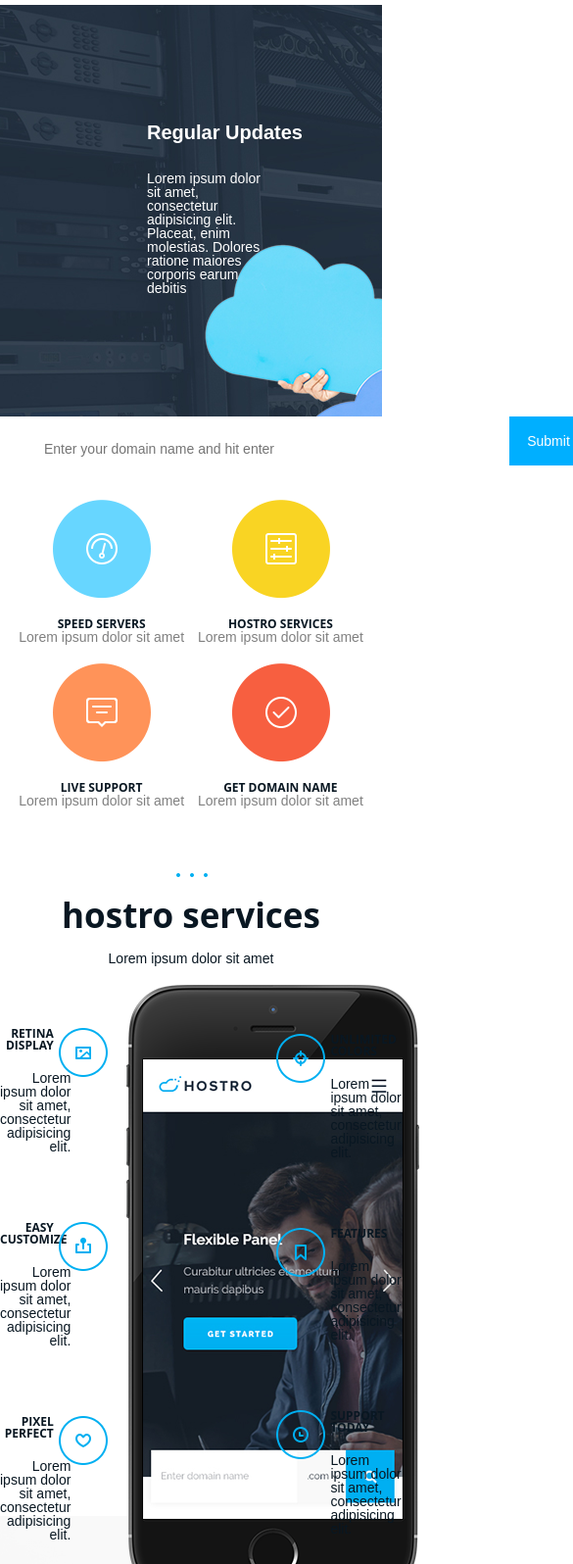
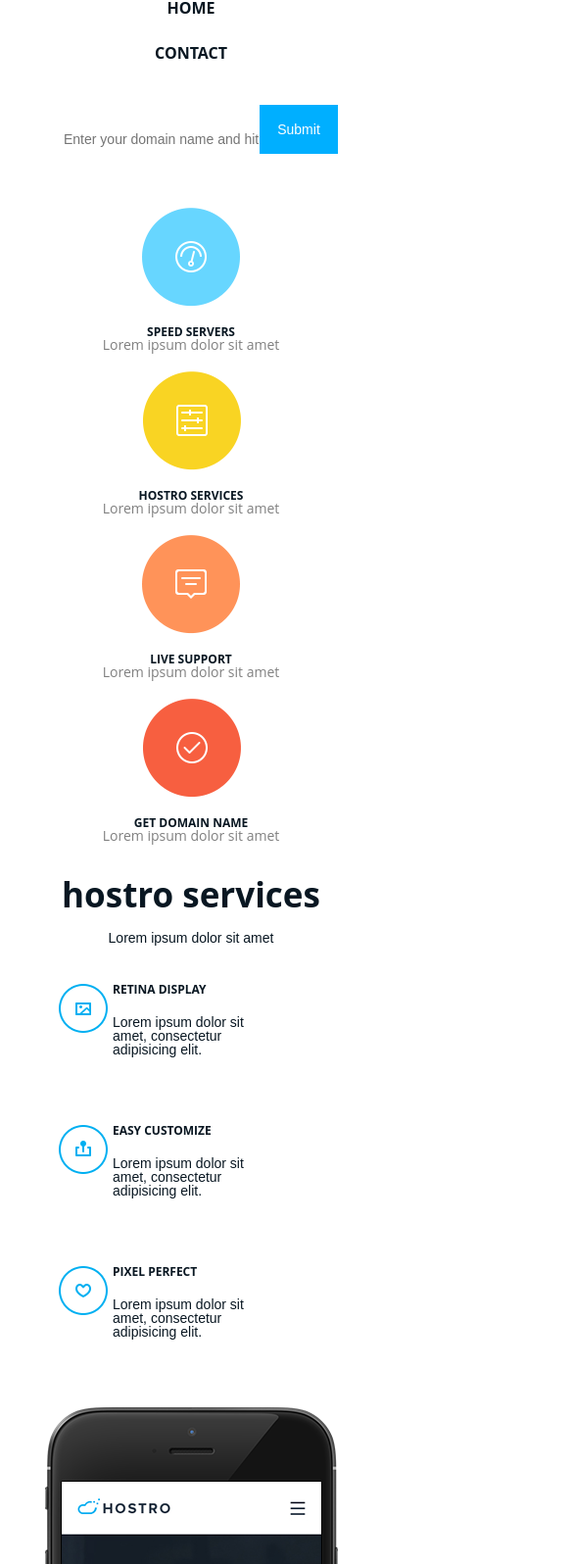
Before and after one commit to juliancastanio/responsive-tp6, a plain HTML site: page index.html in a window 390 px wide. Shown: the part 70-1666 px from the top of the page at 98% size, 585 px wide, since content can reach past the window. Drawn offline with Linux system fonts and the light colour scheme; files whose address does not match are found by name.

Commit message:
Arreglado el nav con flex y hechos los media queries

```diff
--- a/index.html
+++ b/index.html
@@ -10,9 +10,9 @@
 
 
 	<body>
-		<div class="contenedor barra overflow">
+		<div class="contenedor barra flex">
 			<img src="C:\CoderHouse\Web 1\Proyecto 1\TP3\img/header-logo.png" class="logo">
-			<nav class="nav-menu flotarder">
+			<nav class="nav-menu">
 				<ul>
 					<li>
 						<a href="">Home</a>
@@ -34,16 +34,16 @@
 
 
 
-		<div class="search contenedor center">
+		<div class="search contenedor flex center">
 			<form method="POST" action="enviar.php">
 				<input type="text" name="buscar" placeholder="Enter your domain name and hit enter" required>
 			</form>
-				<input type="submit" class="flotarder" name="search">
+				<input type="submit" name="search">
 		</div>
 
 
 
-		<section class="contenedor overflow center">
+		<section class="contenedor flex center">
 			<article>
 				<img src="C:\CoderHouse\Web 1\Proyecto 1\TP3\img\icons/wid1.png" alt="">
 
@@ -130,8 +130,10 @@
 				<img src="C:\CoderHouse\Web 1\Proyecto 1\TP3\img\icons/threedot.png" alt="" class="puntitos">
 				<h2>pricing tables</h2>
 				<p>Lorem ipsum dolor sit amet</p>
-				<section class="overflow">
-					<article class="floatizq">
+
+
+				<section class="flex">
+					<article>
 						<h4>small package</h4>
 						<p class="test99">15</p>
 						<span class="mount">/mount</span>
@@ -156,7 +158,7 @@
 						<input type="submit" value="select plan">
 					</article>
 
-					<article class="floatizq">
+					<article>
 						<h4>normal package</h4>
 						<p class="test99">49</p>
 						<span class="mount">/mount</span>
@@ -181,7 +183,7 @@
 						<input type="submit" value="select plan">
 					</article>
 
-					<article class="floatizq">
+					<article>
 						<h4>big package</h4>
 						<p class="test99">99</p>
 						<span class="mount">/mount</span>
@@ -206,7 +208,7 @@
 						<input type="submit" value="select plan">
 					</article>
 
-					<article class="floatizq">
+					<article>
 						<h4>best package</h4>
 						<p class="test99">199</p>
 						<span class="mount">/mount</span>
@@ -243,7 +245,7 @@
 	</body>
 
 	<footer>
-		<div class="contenedor pie overflow">
+		<div class="contenedor pie flex">
 			<p>© 2015 Hostro All rights reserved.</p>
 			<nav>
 				<ul>
--- a/styles/style.css
+++ b/styles/style.css
@@ -11,6 +11,7 @@ body{
 
 .center{
 	text-align: center;
+	margin-bottom: 20px;
 }
 
 .barra{
@@ -19,7 +20,6 @@ body{
 
 .logo{
 	display: inline-block;
-	float: left;
 }
 
 .nav-menu{
@@ -27,17 +27,11 @@ body{
 	text-transform: uppercase;
 	font-family: "Open Sans", sans-serif;
 	font-weight: bold;
-	font-size: 12px;
-	padding-top: 10px;
-}
-
-.nav-menu ul{
-	list-style: none;
-	display: inline-block;
 }
 
 .nav-menu ul li{
 	display: inline-block;
+	margin-right: 5px;
 }
 
 a{
@@ -93,30 +87,13 @@ h1{
 }
 
 .search{
-	vertical-align: middle;
-	width: 600px;
-	height: 50px;
+	width: 100%;
 	background-color: white;
-	z-index: 2;
 	padding-bottom: 30px;
-	overflow: auto;
 }
 
 .search input{
 	display: inline-block;
-}
-
-.search form{
-	display: inline-block;
-	padding-top: 5px;
-}
-
-.flotarder{
-	float: right;
-}
-
-.floatizq{
-	float: left;
 }
 
 input[type=text]{
@@ -136,19 +113,27 @@ input[type=submit]{
 	border-style: none;
 }
 
-.overflow{
-	overflow: auto;
+.flex{
+	display: flex;
+	justify-content: space-between;
+	align-items: center;
+	flex: 1;
+	flex-wrap: wrap;
 }
 
-.overflow article{
+.flex article{
 	display: inline-block;
 	margin: auto;
 	padding: 5px;
 	margin-bottom: 10px;
+	flex: 1;
 }
 
-.overflow article img{
+.flex article img{
 	transition: transform 1s;
+	display: block;
+	margin: auto;
+	padding-bottom: 20px;
 }
 
 section.center article p{
@@ -156,7 +141,10 @@ section.center article p{
 }
 
 .puntitos{
+	display: block;
 	margin-top: 50px;
+	margin: auto;
+	padding-bottom: 20px;
 }
 
 .iphone{
@@ -221,17 +209,13 @@ section.der article p{
 	text-align: left;
 }
 
-section.flotar article p{
+section.flex article p{
 	font-family: "Open Sans", sans-serif;
 	color: grey;
 }
 
 section.izq article{
 	text-align: right;
-}
-
-.flotarder article{
-	text-align: left;
 }
 
 .iphone{
@@ -250,15 +234,8 @@ h2{
 	color: #091722;
 }
 
-img{
-	display: block;
-	margin: auto;
-	padding-bottom: 20px;
-}
-
 div.precios{
 	text-align: center;
-	background-size: contain;
 	background-repeat: no-repeat;
 	background-origin: content-box;
 	background: url(../img/pricing-bg.jpg);
@@ -269,14 +246,13 @@ div.precios{
 }
 
 div.precios article{
-	width: 22%;
 	box-sizing: border-box;
-	padding: 15px;
-	margin: 10px;
+	padding: 20px 40px;
 	background-color: white;
 	-webkit-box-shadow: 10px 11px 5px -6px rgba(0,0,0,0.22);
     -moz-box-shadow: 10px 11px 5px -6px rgba(0,0,0,0.22);
 	box-shadow: 10px 11px 5px -6px rgba(0,0,0,0.22);
+	flex: 0;
 }
 
 div.precios section{
@@ -284,7 +260,6 @@ div.precios section{
 }
 
 div.precios ul{
-	list-style: none;
 	margin-top: 25px;
 	margin-bottom: 25px;
 }
@@ -384,13 +359,8 @@ footer{
 	vertical-align: middle;
 }
 
-.pie p{
-	float: left;
-}
-
 .pie ul{
 	display: inline-block;
-	float: right;
 }
 
 .pie ul li{
@@ -404,7 +374,7 @@ input[value="select plan"]:hover{
 	transform: scale(1.1);
 }
 
-section.overflow article img:hover{
+section.flex article img:hover{
 	transform: translateY(10px);
 }
 
@@ -412,6 +382,82 @@ section.overflow article img:hover{
 	transform: scale(1.03);
 }
 
+
+/*media < 1024 px Ipad Pro*/
+
+@media (max-width: 1025px){
+	.contenedor{
+		max-width: 650px;
+	}
+
+	.barra, .pie{
+		flex-direction: column;
+	}
+
+	.nav-menu ul li, .pie ul li{
+		display: block;
+		text-align: center;
+	    margin: 30px 0px;
+    	font-size: 16px;
+	}
+
+	header, img.puntitos{
+		display: none;
+	}
+
+	section.flex article{
+		flex: 48%;
+	}
+
+	div.precios article{
+		margin: 5px;
+	}
+
+	.iphone{
+		display: block;
+		text-align: center;
+		max-width: 100%;
+	}
+
+	section.der article img, section.izq article img{
+		left: -55px;
+}
+
+	section.izq article, section.der, section.izq article p{
+		text-align: left;
+	}
+
+	section.izq article p, section.der article p{
+		padding-left: 0px;
+	}
+
+	section.izq, section.der{
+		padding-left: 70px;
+	}
+
+	div.precios{
+		margin-top: 0px;
+	}
+
+
+@media (max-width: 451px){
+	.contenedor{
+		max-width: 300px;
+	}
+
+	section.flex article{
+		flex: 100%;
+	}
+
+	div.precios article{
+		margin: 15px;
+	}
+
+	input[type=text]{
+	width: 200px;
+	}
+
+}
 
 
 /*  siempre tengo que poner el content
```
Also changed, not shown: s52VKYu.png (added), tvWPrIq.png (added).
